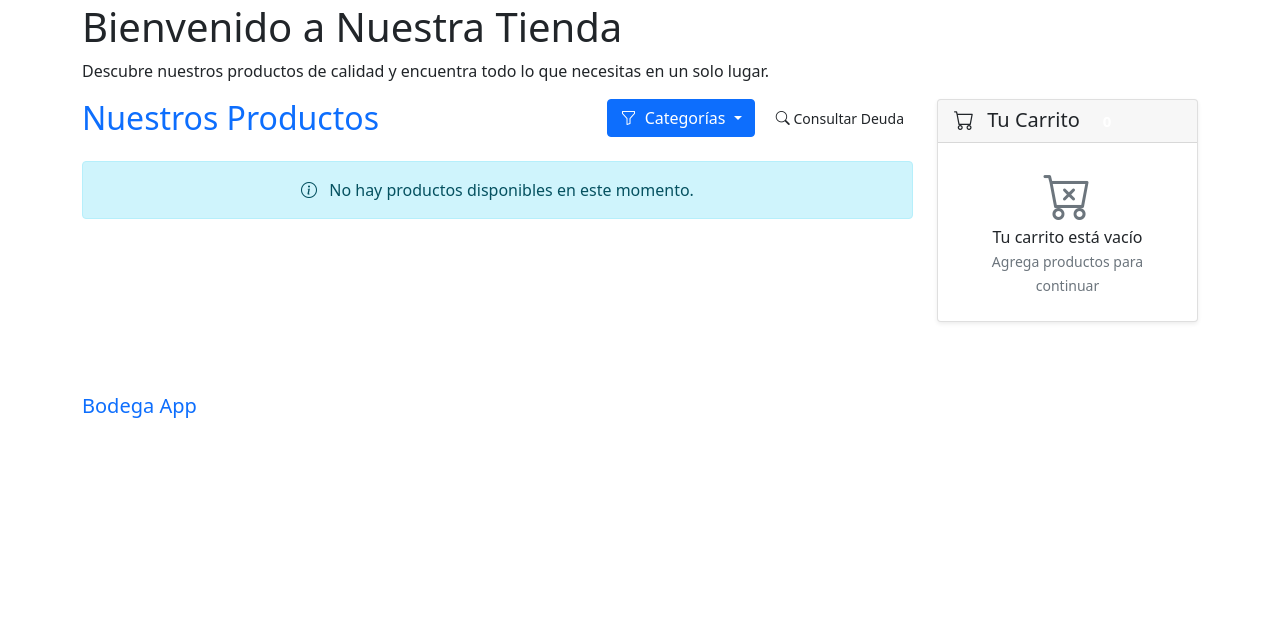
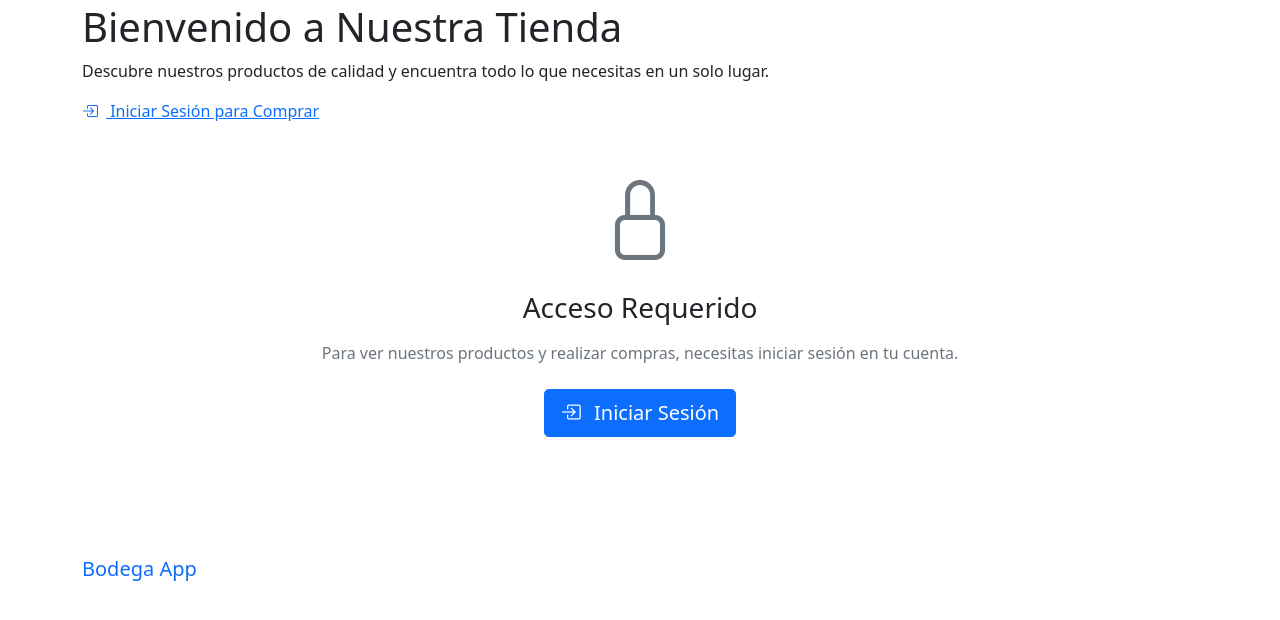
Before and after one commit to hydabodega/bodega, a Flask app: page / in a window 1280 px wide. Shown: the part 53-673 px from the top of the page. Run offline with Flask 3, Linux system fonts and the light colour scheme; data that the repository does not hold is empty.

Commit message:
Update index.html

```diff
--- a/templates/index.html
+++ b/templates/index.html
@@ -22,12 +22,24 @@
                 Descubre nuestros productos de calidad y encuentra todo lo que necesitas en un solo lugar.
             </p>
 
+            {% if not current_user.is_authenticated %}
+            <a href="{{ url_for('login') }}" class="hero-cta">
+                <i class="bi bi-box-arrow-in-right me-2"></i>
+                Iniciar Sesión para Comprar
+            </a>
+            {% else %}
+            <a href="#productos" class="hero-cta">
+                <i class="bi bi-arrow-down me-2"></i>
+                Ver Productos
+            </a>
+            {% endif %}
         </div>
     </div>
 </section>
 
 <div class="container">
-    <!-- Allow all users to see and buy products, not just authenticated ones -->
+    <!-- Only show full store interface for authenticated users -->
+    {% if current_user.is_authenticated %}
     <div class="row">
         <!-- Panel principal (tienda) -->
         <div class="col-lg-9">
@@ -132,8 +144,31 @@
             </div>
         </div>
     </div>
+
+    {% else %}
+    <!-- Show simplified view for non-authenticated users -->
+    <div class="row justify-content-center">
+        <div class="col-lg-8">
+            <div class="text-center py-5">
+                <div class="mb-4">
+                    <i class="bi bi-lock display-1 text-muted"></i>
+                </div>
+                <h3 class="mb-3">Acceso Requerido</h3>
+                <p class="text-muted mb-4">
+                    Para ver nuestros productos y realizar compras, necesitas iniciar sesión en tu cuenta.
+                </p>
+                <a href="{{ url_for('login') }}" class="btn btn-primary btn-lg">
+                    <i class="bi bi-box-arrow-in-right me-2"></i>
+                    Iniciar Sesión
+                </a>
+            </div>
+        </div>
+    </div>
+    {% endif %}
 </div>
 
+<!-- Only show modals for authenticated users -->
+{% if current_user.is_authenticated %}
 <!-- Modal de Consulta de Deuda -->
 <div class="modal fade" id="consultaDeudaModal" tabindex="-1" aria-hidden="true">
     <div class="modal-dialog">
@@ -263,4 +298,5 @@ document.addEventListener('DOMContentLoaded', function() {
     updateCart();
 });
 </script>
+{% endif %}
 {% endblock %}
```
